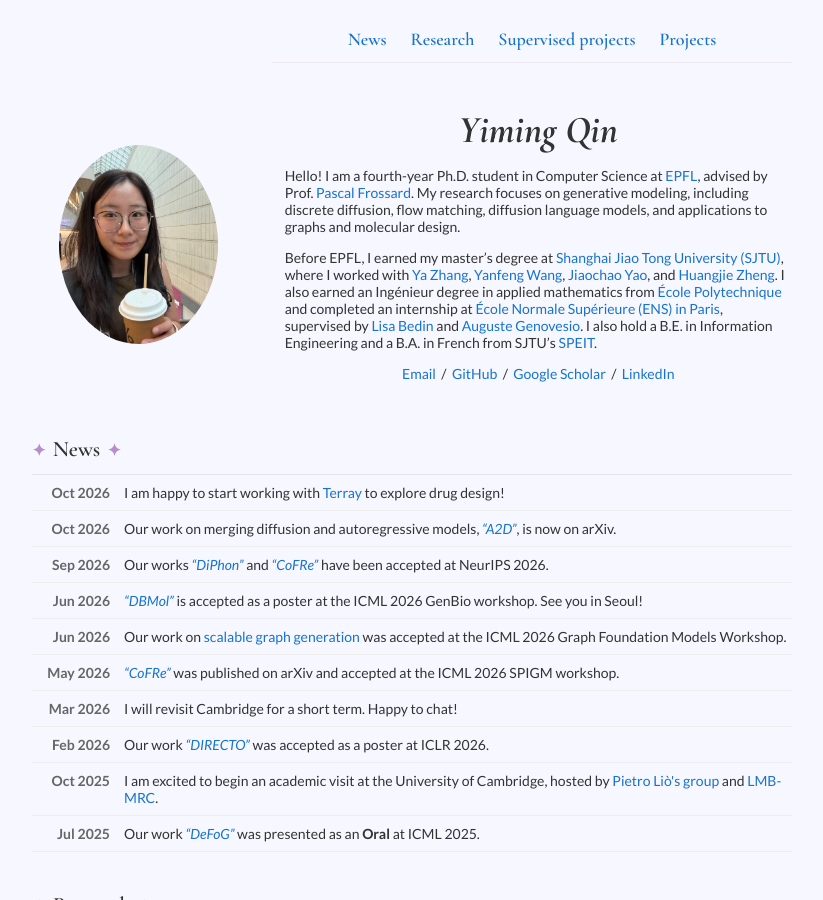
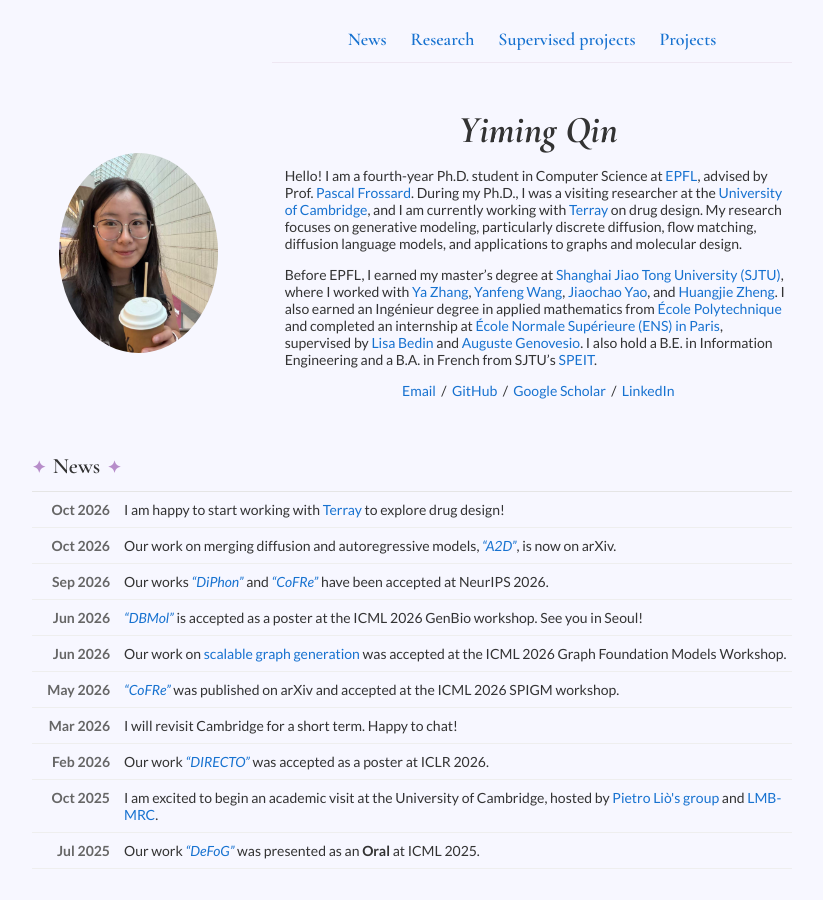
Before and after one commit to qym7/qym7.github.io, a Jekyll site: the page built from _posts/2026-10-06-A2D.markdown, in a window 1280 px wide and 900 px high. Shown: the whole window, without its empty margins (228-1051 px from the left). Built offline with Jekyll 4.4.1, drawn with Linux system fonts in a browser that asks for light colours.

Commit message:
Mention Cambridge visit and Terray collaboration

```diff
--- a/_layouts/default.html
+++ b/_layouts/default.html
@@ -44,7 +44,7 @@
                 Yiming Qin
               </h1>
               <p>
-                Hello! I am a fourth-year Ph.D. student in Computer Science at <a href="https://www.epfl.ch/en/">EPFL</a>, advised by Prof. <a href="https://www.epfl.ch/labs/lts4/people/people-current/frossard/">Pascal Frossard</a>. My research focuses on generative modeling, including discrete diffusion, flow matching, diffusion language models, and applications to graphs and molecular design.
+                Hello! I am a fourth-year Ph.D. student in Computer Science at <a href="https://www.epfl.ch/en/">EPFL</a>, advised by Prof. <a href="https://www.epfl.ch/labs/lts4/people/people-current/frossard/">Pascal Frossard</a>. During my Ph.D., I was a visiting researcher at the <a href="https://www.cam.ac.uk/">University of Cambridge</a>, and I am currently working with <a href="https://www.terraytx.ai/">Terray</a> on drug design. My research focuses on generative modeling, particularly discrete diffusion, flow matching, diffusion language models, and applications to graphs and molecular design.
               </p>
               <p>
                 Before EPFL, I earned my master’s degree at <a href="https://en.sjtu.edu.cn/">Shanghai Jiao Tong University (SJTU)</a>, where I worked with <a href="https://scholar.google.com/citations?user=pbjw9sMAAAAJ&hl=en">Ya Zhang</a>, <a href="https://scholar.google.com/citations?user=x_sgJskAAAAJ&hl=en">Yanfeng Wang</a>, <a href="https://scholar.google.com/citations?user=w8oDh9QAAAAJ&hl=en">Jiaochao Yao</a>, and <a href="https://scholar.google.com/citations?user=Vl5wCXsAAAAJ&hl=en">Huangjie Zheng</a>. I also earned an Ingénieur degree in applied mathematics from <a href="https://www.polytechnique.edu/">École Polytechnique</a> and completed an internship at <a href="https://www.ens.psl.eu/en">École Normale Supérieure (ENS) in Paris</a>, supervised by <a href="https://scholar.google.com/citations?user=FJ9U_2oAAAAJ&hl=fr">Lisa Bedin</a> and <a href="https://scholar.google.fr/citations?user=hE2StEAAAAAJ&hl=en">Auguste Genovesio</a>. I also hold a B.E. in Information Engineering and a B.A. in French from SJTU’s <a href="https://speit.sjtu.edu.cn/en/">SPEIT</a>.
```
